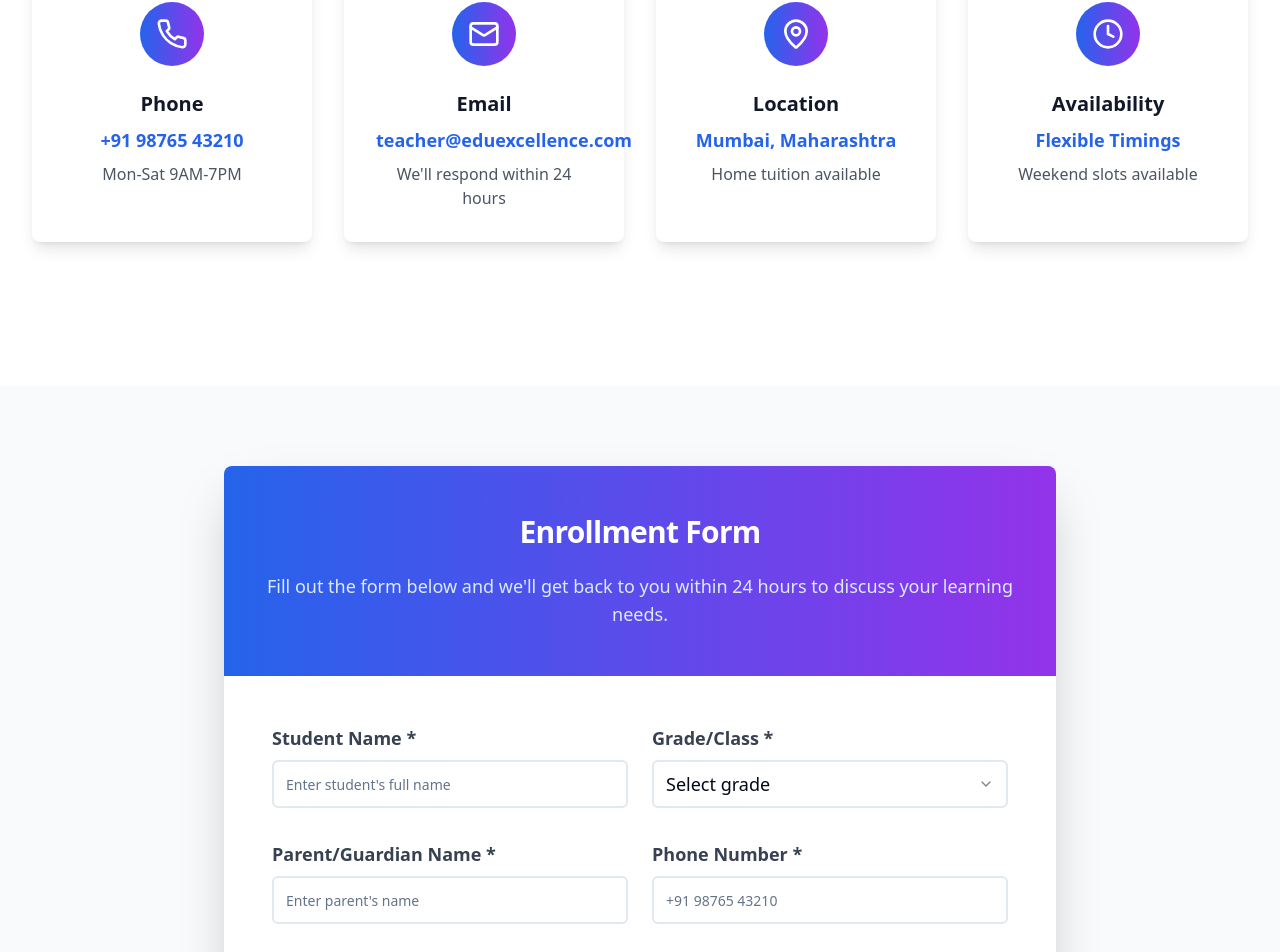
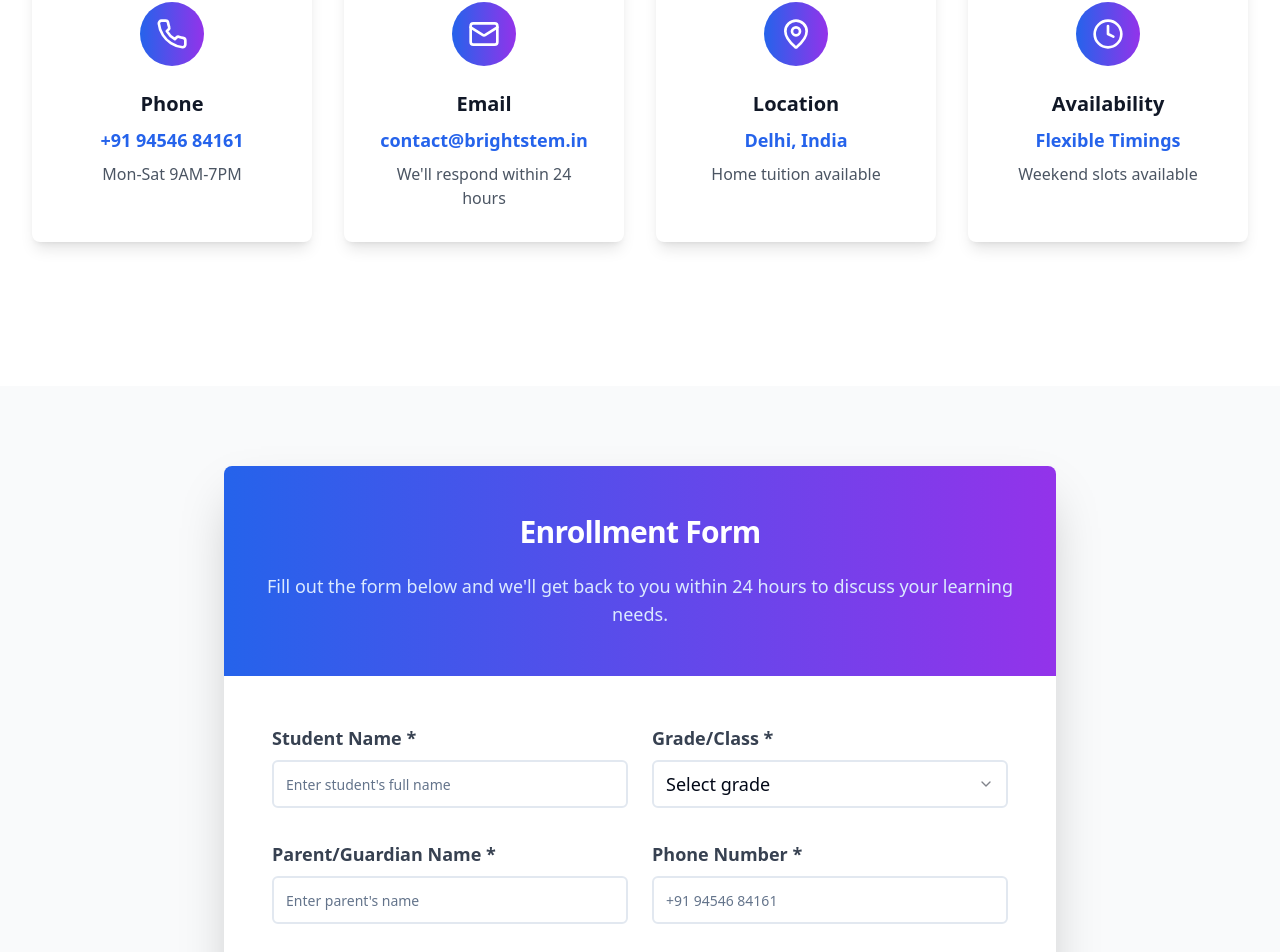
Before and after one commit to shivam7-iitbhu/brightstem-academy, a React (Vite) app: page /contact in a window 1280 px wide. Shown: the part 515-1467 px from the top of the page. Built offline with nearby package versions, Linux system fonts and the light colour scheme.

Commit message:
Update contact, location, and copyright
Updated contact information, location, and copyright year in the footer.

```diff
--- a/src/components/Footer.tsx
+++ b/src/components/Footer.tsx
@@ -130,7 +130,7 @@ const Footer = () => {
                 <div className="flex items-start">
                   <Phone className="h-5 w-5 text-blue-400 mr-3 mt-1 flex-shrink-0" />
                   <div>
-                    <p className="text-white font-medium">+91 98765 43210</p>
+                    <p className="text-white font-medium">+91 94546 84161</p>
                     <p className="text-gray-400 text-sm">Mon-Sat 9AM-7PM</p>
                   </div>
                 </div>
@@ -138,7 +138,7 @@ const Footer = () => {
                 <div className="flex items-start">
                   <Mail className="h-5 w-5 text-blue-400 mr-3 mt-1 flex-shrink-0" />
                   <div>
-                    <p className="text-white font-medium">teacher@brightstem.academy</p>
+                    <p className="text-white font-medium">contact@brightstem.in</p>
                     <p className="text-gray-400 text-sm">Quick response within 24hrs</p>
                   </div>
                 </div>
@@ -146,7 +146,7 @@ const Footer = () => {
                 <div className="flex items-start">
                   <MapPin className="h-5 w-5 text-blue-400 mr-3 mt-1 flex-shrink-0" />
                   <div>
-                    <p className="text-white font-medium">Mumbai, Maharashtra</p>
+                    <p className="text-white font-medium">Delhi, India</p>
                     <p className="text-gray-400 text-sm">Home tuition available</p>
                   </div>
                 </div>
@@ -157,7 +157,7 @@ const Footer = () => {
           {/* Bottom Section */}
           <div className="border-t border-gray-800 mt-12 pt-8 flex flex-col md:flex-row justify-between items-center">
             <p className="text-gray-400 text-sm">
-              © 2024 BrightStem Academy. All rights reserved. Transforming education, one student at a time.
+              © 2025 BrightStem Academy. All rights reserved. Transforming education, one student at a time.
             </p>
             <div className="flex space-x-6 mt-4 md:mt-0">
               <a href="#" className="text-gray-400 hover:text-white text-sm transition-colors">Privacy Policy</a>
--- a/src/pages/Contact.tsx
+++ b/src/pages/Contact.tsx
@@ -1,4 +1,3 @@
-
 import { useState } from 'react';
 import { MapPin, Phone, Mail, Clock, Send } from 'lucide-react';
 import { Button } from '@/components/ui/button';
@@ -17,19 +16,19 @@ const Contact = () => {
     {
       icon: Phone,
       title: "Phone",
-      details: "+91 98765 43210",
+      details: "+91 94546 84161",
       description: "Mon-Sat 9AM-7PM"
     },
     {
       icon: Mail,
       title: "Email",
-      details: "teacher@eduexcellence.com",
+      details: "contact@brightstem.in",
       description: "We'll respond within 24 hours"
     },
     {
       icon: MapPin,
       title: "Location",
-      details: "Mumbai, Maharashtra",
+      details: "Delhi, India",
       description: "Home tuition available"
     },
     {
@@ -162,7 +161,7 @@ const Contact = () => {
                       id="phone"
                       name="phone"
                       type="tel"
-                      placeholder="+91 98765 43210"
+                      placeholder="+91 94546 84161"
                       required
                       className="h-12 text-lg border-2 focus:border-blue-500"
                     />
```
